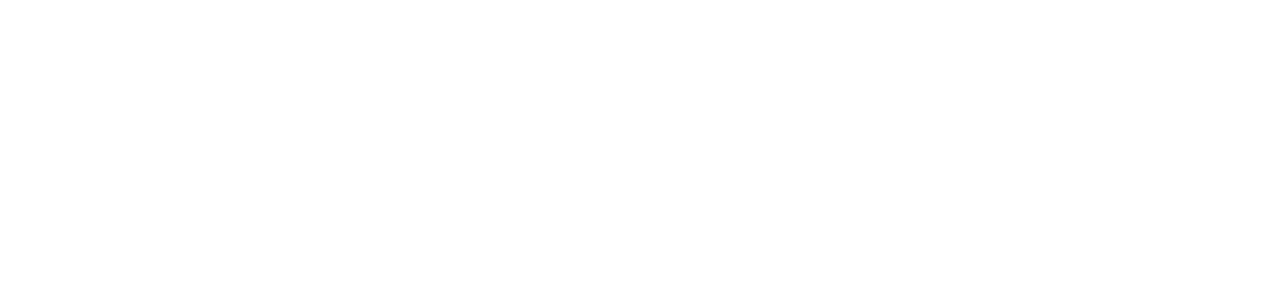
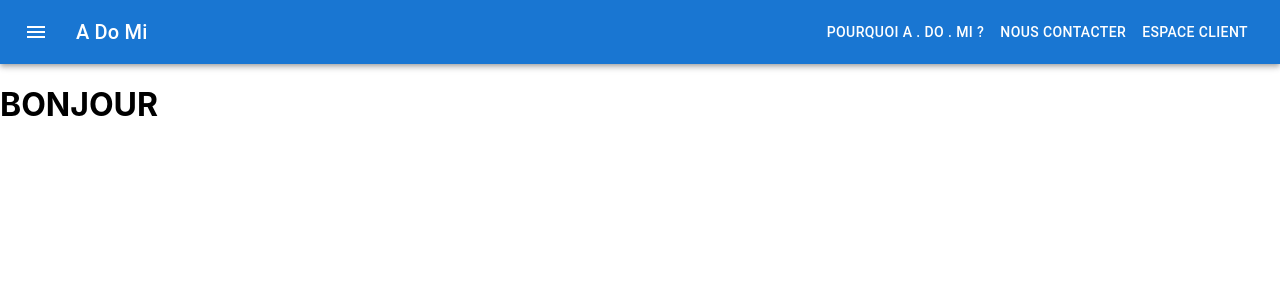
Before and after one commit to TheoSoko/adomi-web, a React (Create React App) app: page /home in a window 1280 px wide. Before the commit this address had no page. Shown: the top 300 px of the page. Built offline with nearby package versions, Linux system fonts and the light colour scheme.

Commit message:
Changements dans la structure de fichiers, et début de vraie page d'accueil

```diff
--- a/package.json
+++ b/package.json
@@ -5,7 +5,8 @@
   "dependencies": {
     "@emotion/react": "^11.10.6",
     "@emotion/styled": "^11.10.6",
-    "@mui/material": "^5.11.11",
+    "@mui/icons-material": "^5.11.11",
+    "@mui/material": "^5.11.12",
     "@testing-library/jest-dom": "^5.16.5",
     "@testing-library/react": "^13.4.0",
     "@testing-library/user-event": "^13.5.0",
--- a/src/App.tsx
+++ /dev/null
@@ -1,16 +0,0 @@
-import React from 'react';
-import logo from './react/logo.svg'; //Logo react
-import './App.css';
-import { createRoot } from 'react-dom/client';
-import { RouterProvider } from 'react-router-dom';
-import router from './router/router'
-
-
-createRoot(document.getElementById('root'))
-.render(<RouterProvider router={router} />)
-
-export default function App(){
-  return(
-    <div id={"root"}></div>
-  )
-}
--- /dev/null
+++ b/src/components/navbar.tsx
@@ -0,0 +1,36 @@
+import { ReactJSXElement } from '@emotion/react/types/jsx-namespace';
+import AppBar from '@mui/material/AppBar';
+import Box from '@mui/material/Box';
+import Toolbar from '@mui/material/Toolbar';
+import Typography from '@mui/material/Typography';
+import Button from '@mui/material/Button';
+import IconButton from '@mui/material/IconButton';
+import MenuIcon from '@mui/icons-material/Menu';
+
+
+
+export default function Navbar(){
+    return (
+      <Box sx={{ flexGrow: 1 }}>
+        <AppBar position="static">
+          <Toolbar>
+            <IconButton
+              size="large"
+              edge="start"
+              color="inherit"
+              aria-label="menu"
+              sx={{ mr: 2 }}
+            >
+              <MenuIcon />
+            </IconButton>
+            <Typography variant="h6" component="div" sx={{ flexGrow: 1 }}>
+              A Do Mi
+            </Typography>
+            <Button color="inherit">Pourquoi A . DO . MI ?</Button>
+            <Button color="inherit">Nous contacter</Button>
+            <Button color="inherit">Espace client</Button>
+          </Toolbar>
+        </AppBar>
+      </Box>
+    )
+}
--- a/src/index.tsx
+++ b/src/index.tsx
@@ -1,15 +1,17 @@
 import React from 'react';
 import ReactDOM from 'react-dom/client';
-import './index.css';
-import App from './App';
+import './css/index.css';
 import reportWebVitals from './react/reportWebVitals';
+import { RouterProvider } from 'react-router-dom';
+import router from './router/router'
 
 const root = ReactDOM.createRoot(
   document.getElementById('root') as HTMLElement
 );
+
 root.render(
   <React.StrictMode>
-    <App />
+    <RouterProvider router={router} />
   </React.StrictMode>
 );
 
--- a/src/pages/homePage.tsx
+++ b/src/pages/homePage.tsx
@@ -1,47 +1,10 @@
-import React from 'react';
-import logo from '../react/logo.svg'; //Logo react
-import { ReactJSXElement } from '@emotion/react/types/jsx-namespace';
+import Navbar from '../components/navbar'
 
-
-//Fonction qui retourne plusieurs éléments JSX
-const renderLogos = (pinkBg:boolean):Array<ReactJSXElement> => {
-    let jsxArray:Array<ReactJSXElement> = []
-    for (let i = 1; i <= 5; i++){
-      jsxArray.push(<img
-        src={logo}
-        className={"rotating-logo " + (pinkBg && "App-logo")} //nom de classe conditionnel
-        width={65 * i}
-        height={65 * i}
-        style={i == 1 ? {marginBlock: 10} : {marginBlock:-15}}/>)
-    }
-    return jsxArray
-  }
-
-
-//Composant principal du fichier
-export default function HomePage() {
-    return (
-      <div className="App">
-        <header className="App-header">
-          <img src={"./logo512.png"} className="App-logo" alt="logo" width={270} />
-          {
-            /* ^ Au dessus, même logo react, mais localisé dans public ^ */
-            //ceci est un commentaire dans du JSX
-          }
-          <p>
-            Bonjour, et bienvenue sur le site net interWeb d'ADoMi !
-          </p>
-          {
-            renderLogos(false)
-          }
-          <p style={{marginInline: 260, fontWeight: "600", paddingBlockEnd: 40, marginBlockStart: 15}}>
-            Vous souhaitez surfer sur la toile de notre site? Veuillez patientez quelques temps,
-            que nous mettions en place react-router. A bientôt !
-          </p>
-          {
-            renderLogos(true)
-          }
-        </header>
-      </div>
-    );
-  }
+export default function HomePage(){
+    return(
+        <div>
+            <Navbar/>
+            <h1>BONJOUR</h1>
+        </div>
+    )
+}
--- /dev/null
+++ b/src/pages/homePageTest.tsx
@@ -0,0 +1,48 @@
+import React from 'react';
+import logo from '../react/logo.svg'; //Logo react
+import { ReactJSXElement } from '@emotion/react/types/jsx-namespace';
+import '../css/App.css'
+
+//Fonction qui retourne plusieurs éléments JSX
+const renderLogos = (pinkBg:boolean):Array<ReactJSXElement> => {
+    let jsxArray:Array<ReactJSXElement> = []
+    for (let i = 1; i <= 5; i++){
+      jsxArray.push(<img
+        src={logo}
+        className={"rotating-logo " + (pinkBg && "App-logo")} //nom de classe conditionnel
+        width={65 * i}
+        height={65 * i}
+        style={i == 1 ? {marginBlock: 10} : {marginBlock:-15}}/>)
+    }
+    return jsxArray
+  }
+
+
+//Composant principal du fichier
+export default function HomePageTest() {
+    return (
+      <div className="App">
+        <header className="App-header">
+          <img src={"./logo512.png"} className="App-logo" alt="logo" width={270} />
+          {
+            /* ^ Au dessus, même logo react, mais localisé dans public ^ */
+            //ceci est un commentaire dans du JSX
+          }
+          <p>
+            Bonjour, et bienvenue sur le site net interWeb d'ADoMi !
+          </p>
+          <a href="home">L'accueil</a>
+          {
+            renderLogos(false)
+          }
+          <p style={{marginInline: 260, fontWeight: "600", paddingBlockEnd: 40, marginBlockStart: 15}}>
+            Vous souhaitez surfer sur la toile de notre site? Veuillez patientez quelques temps,
+            que nous mettions en place react-router. A bientôt !
+          </p>
+          {
+            renderLogos(true)
+          }
+        </header>
+      </div>
+    );
+  }
--- a/tsconfig.json
+++ b/tsconfig.json
@@ -23,5 +23,5 @@
   },
   "include": [
     "src"
-, "src/index.tsx", "tests/App.test.tsx", "tests/setupTests.ts"  ]
+, "src/index.tsx", "tests/App.test.tsx", "tests/setupTests.ts", "react"  ]
 }
```
Also changed, not shown: src/pages/signIn.tsx (added, +8 -0 lines), src/router/router.tsx (renamed from src/router/router.jsx, +6 -1 lines), src/css/App.css (renamed from src/App.css), src/css/index.css (renamed from src/index.css), 1 other file (tests, documents, lock files or other folders).
